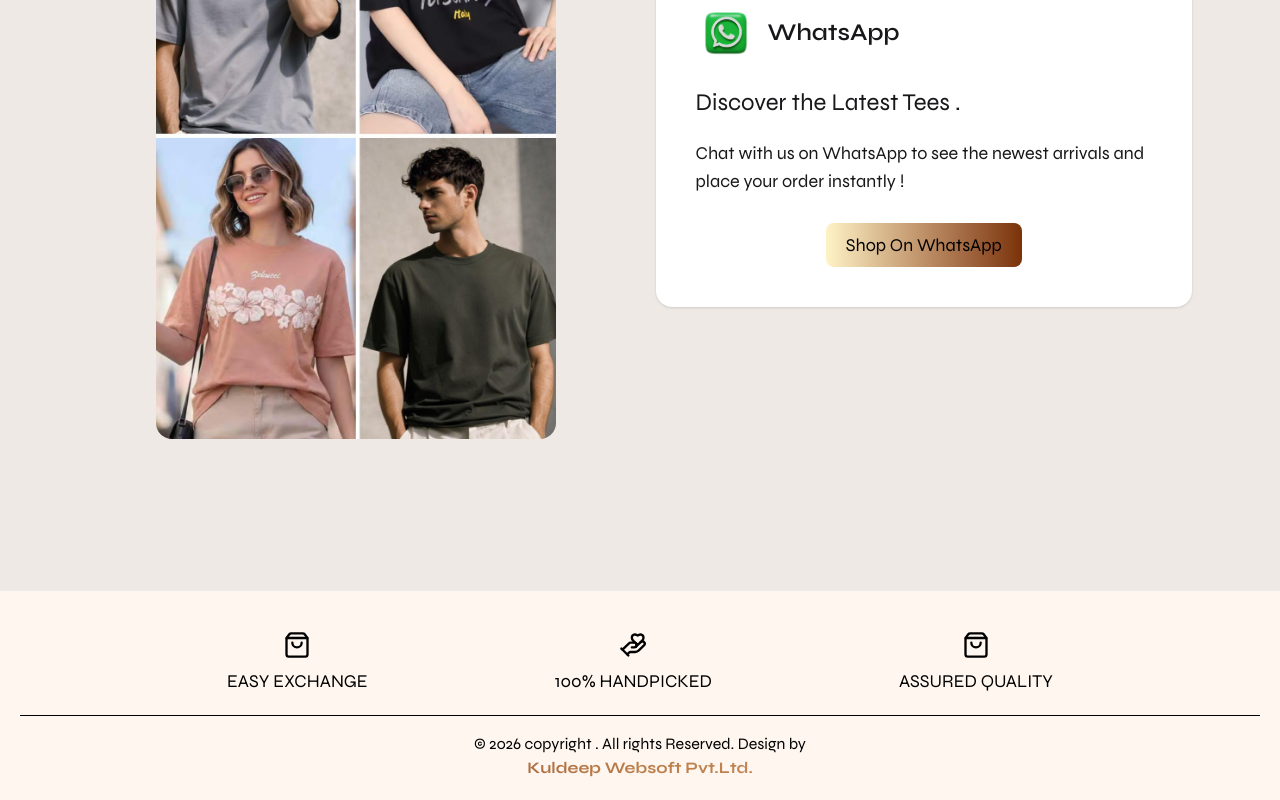
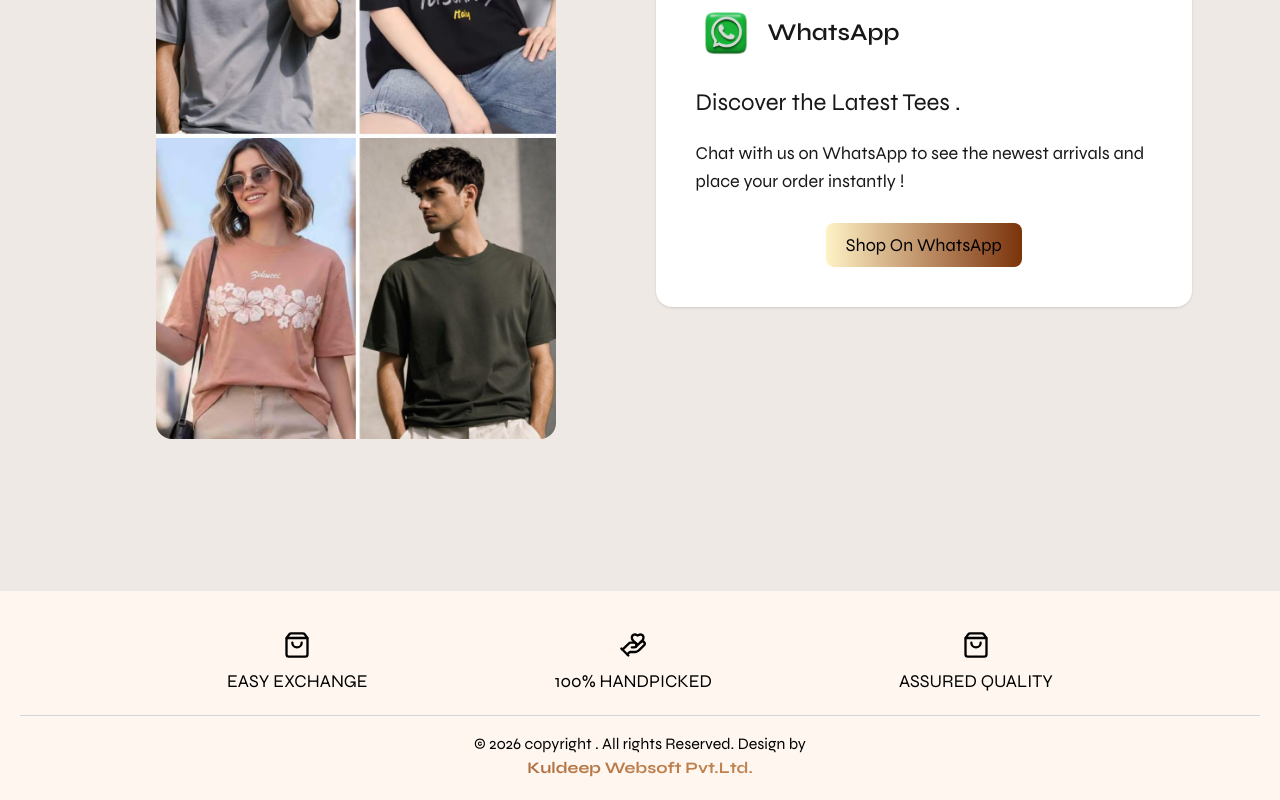
Before and after one commit to KirtiShinde18/Freut-Mich, a React (Vite) app: page / in a window 1280 px wide. Shown: the part 3962-4762 px from the top of the page. Built offline with nearby package versions, Linux system fonts and the light colour scheme.

Commit message:
change in border color

```diff
--- a/src/components/Footer.jsx
+++ b/src/components/Footer.jsx
@@ -5,7 +5,7 @@ const Footer = () => {
   return <>
 
   <div className='text-center p-5 bg-[#fef6ef] text-black'>
-   <div className='border-b-1 mb-4 flex justify-between p-5 md:justify-evenly md:text-lg text-sm '>
+   <div className='border-b-1 border-gray-300 mb-4 flex justify-between p-5 md:justify-evenly md:text-lg text-sm '>
 
     <div className='flex flex-col items-center text-center gap-2'>
       <ShoppingBag size={28} />
```
